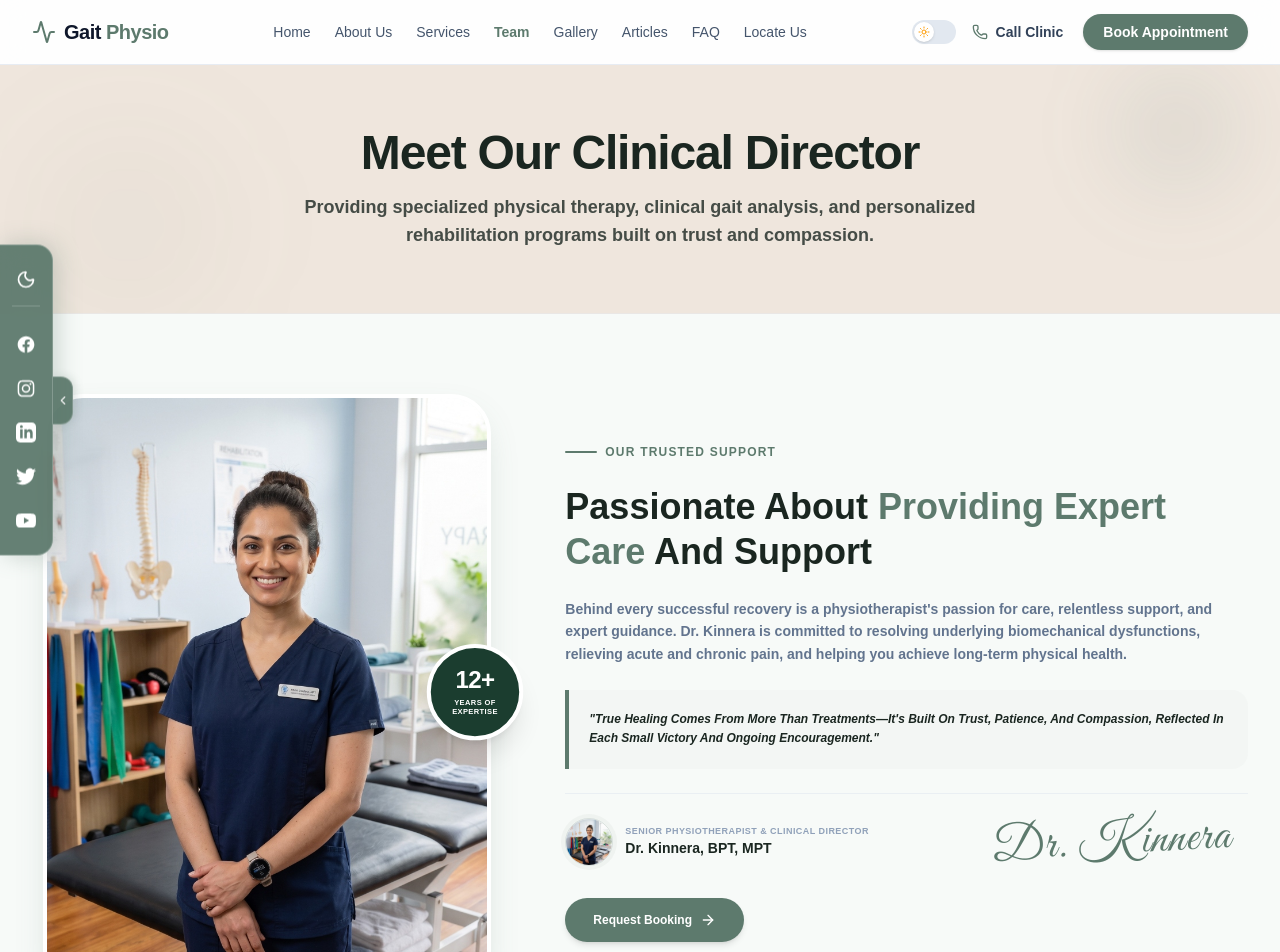
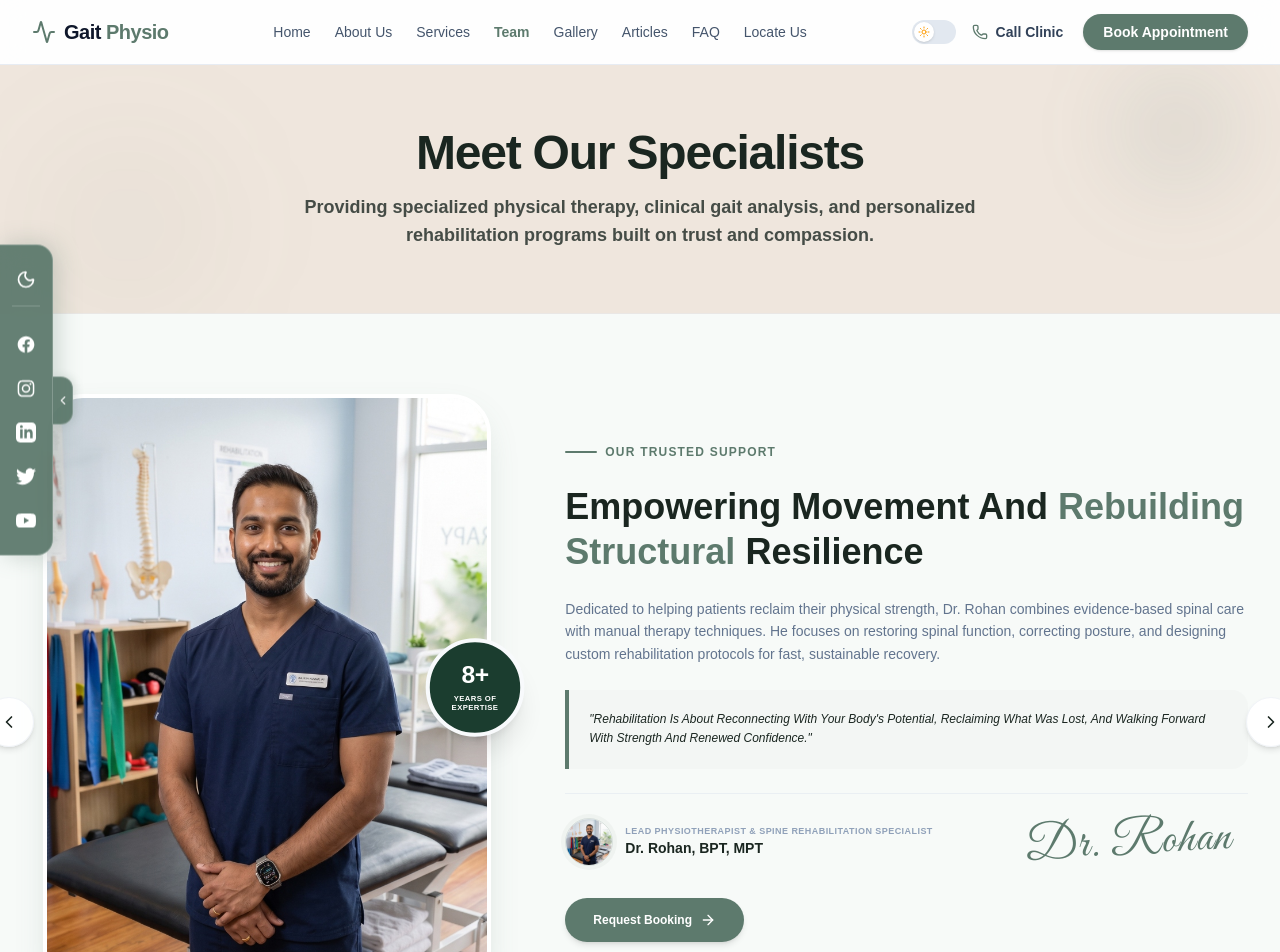
Before and after one commit to rameshdarisi03/rameshdental, a Next.js app: page /team in a window 1280 px wide. Shown: the top 952 px of the page. Built offline with nearby package versions, Linux system fonts and the light colour scheme.

Commit message:
design: Build dynamic loop-playing specialist carousel slider on Team page featuring Dr. Kinnera and Dr. Rohan

```diff
--- a/src/app/team/page.tsx
+++ b/src/app/team/page.tsx
@@ -1,6 +1,9 @@
+"use client";
+
+import React, { useState, useEffect, useCallback } from "react";
 import PageHeader from "@/components/public/PageHeader";
 import Link from "next/link";
-import { ArrowRight } from "lucide-react";
+import { ArrowRight, ChevronLeft, ChevronRight } from "lucide-react";
 import { Great_Vibes } from "next/font/google";
 
 const signatureFont = Great_Vibes({
@@ -8,7 +11,61 @@ const signatureFont = Great_Vibes({
   weight: "400",
 });
 
+interface TherapistProfile {
+  name: string;
+  role: string;
+  image: string;
+  years: string;
+  headline: string;
+  desc: string;
+  quote: string;
+  signature: string;
+}
+
 export default function Team() {
+  const profiles: TherapistProfile[] = [
+    {
+      name: "Dr. Kinnera, BPT, MPT",
+      role: "Senior Physiotherapist & Clinical Director",
+      image: "/images/dr-kinnera-portrait.jpg",
+      years: "12+",
+      headline: "Passionate About Providing Expert Care And Support",
+      desc: "Behind every successful recovery is a physiotherapist's passion for care, relentless support, and expert guidance. Dr. Kinnera is committed to resolving underlying biomechanical dysfunctions, relieving acute and chronic pain, and helping you achieve long-term physical health.",
+      quote: "True Healing Comes From More Than Treatments—It's Built On Trust, Patience, And Compassion, Reflected In Each Small Victory And Ongoing Encouragement.",
+      signature: "Dr. Kinnera",
+    },
+    {
+      name: "Dr. Rohan, BPT, MPT",
+      role: "Lead Physiotherapist & Spine Rehabilitation Specialist",
+      image: "/images/dr-rohan-portrait.jpg",
+      years: "8+",
+      headline: "Empowering Movement And Rebuilding Structural Resilience",
+      desc: "Dedicated to helping patients reclaim their physical strength, Dr. Rohan combines evidence-based spinal care with manual therapy techniques. He focuses on restoring spinal function, correcting posture, and designing custom rehabilitation protocols for fast, sustainable recovery.",
+      quote: "Rehabilitation Is About Reconnecting With Your Body's Potential, Reclaiming What Was Lost, And Walking Forward With Strength And Renewed Confidence.",
+      signature: "Dr. Rohan",
+    }
+  ];
+
+  const [currentIndex, setCurrentIndex] = useState(0);
+
+  const nextSlide = useCallback(() => {
+    setCurrentIndex((prev) => (prev + 1) % profiles.length);
+  }, [profiles.length]);
+
+  const prevSlide = useCallback(() => {
+    setCurrentIndex((prev) => (prev - 1 + profiles.length) % profiles.length);
+  }, [profiles.length]);
+
+  // Autoplay effect loops every 4 seconds. Reset on index changes (prevents rapid double-skipping)
+  useEffect(() => {
+    const timer = setInterval(() => {
+      nextSlide();
+    }, 4000);
+    return () => clearInterval(timer);
+  }, [nextSlide]);
+
+  const active = profiles[currentIndex];
+
   return (
     <div className="flex flex-col w-full min-h-screen">
       {/* Self-contained CSS Animations Injector */}
@@ -18,15 +75,15 @@ export default function Team() {
           50% { transform: translateY(-50%) translateY(-6px) scale(1.03); }
         }
         @keyframes fade-in-up {
-          from { opacity: 0; transform: translateY(30px); }
+          from { opacity: 0; transform: translateY(20px); }
           to { opacity: 1; transform: translateY(0); }
         }
         @keyframes fade-in-left {
-          from { opacity: 0; transform: translateX(-40px); }
+          from { opacity: 0; transform: translateX(-30px); }
           to { opacity: 1; transform: translateX(0); }
         }
         @keyframes fade-in-right {
-          from { opacity: 0; transform: translateX(40px); }
+          from { opacity: 0; transform: translateX(30px); }
           to { opacity: 1; transform: translateX(0); }
         }
         .animate-float-badge {
@@ -34,15 +91,15 @@ export default function Team() {
         }
         .animate-fade-in-up {
           opacity: 0;
-          animation: fade-in-up 0.8s cubic-bezier(0.16, 1, 0.3, 1) forwards;
+          animation: fade-in-up 0.6s cubic-bezier(0.16, 1, 0.3, 1) forwards;
         }
         .animate-fade-in-left {
           opacity: 0;
-          animation: fade-in-left 0.8s cubic-bezier(0.16, 1, 0.3, 1) forwards;
+          animation: fade-in-left 0.6s cubic-bezier(0.16, 1, 0.3, 1) forwards;
         }
         .animate-fade-in-right {
           opacity: 0;
-          animation: fade-in-right 0.8s cubic-bezier(0.16, 1, 0.3, 1) forwards;
+          animation: fade-in-right 0.6s cubic-bezier(0.16, 1, 0.3, 1) forwards;
         }
         .delay-100 { animation-delay: 100ms; }
         .delay-200 { animation-delay: 200ms; }
@@ -51,27 +108,48 @@ export default function Team() {
       `}</style>
 
       <PageHeader
-        title="Meet Our Clinical Director"
+        title="Meet Our Specialists"
         description="Providing specialized physical therapy, clinical gait analysis, and personalized rehabilitation programs built on trust and compassion."
       />
 
-      <section className="py-20 bg-brand-bg dark:bg-slate-955 flex-grow overflow-hidden">
-        <div className="mx-auto max-w-7xl px-4 sm:px-6 lg:px-8">
+      <section className="py-20 bg-brand-bg dark:bg-slate-955 flex-grow relative overflow-hidden">
+        <div className="mx-auto max-w-7xl px-4 sm:px-6 lg:px-8 relative">
 
-          <div className="grid grid-cols-1 lg:grid-cols-12 gap-12 lg:gap-16 items-center">
+          {/* Navigation Arrows for desktop */}
+          <div className="absolute top-1/2 -translate-y-1/2 -left-4 z-20 hidden lg:block">
+            <button
+              onClick={prevSlide}
+              className="p-3.5 rounded-full bg-white/90 dark:bg-slate-900/90 border border-slate-200/50 dark:border-slate-800 text-brand-charcoal dark:text-white hover:bg-brand-green hover:text-white transition-all shadow-md cursor-pointer hover:scale-105 active:scale-95"
+              title="Previous Specialist"
+            >
+              <ChevronLeft className="w-5 h-5" />
+            </button>
+          </div>
+          <div className="absolute top-1/2 -translate-y-1/2 -right-4 z-20 hidden lg:block">
+            <button
+              onClick={nextSlide}
+              className="p-3.5 rounded-full bg-white/90 dark:bg-slate-900/90 border border-slate-200/50 dark:border-slate-800 text-brand-charcoal dark:text-white hover:bg-brand-green hover:text-white transition-all shadow-md cursor-pointer hover:scale-105 active:scale-95"
+              title="Next Specialist"
+            >
+              <ChevronRight className="w-5 h-5" />
+            </button>
+          </div>
 
-            {/* Left Column: Main Portrait (Matches the mockup request by removing crossed-out details) */}
+          {/* Sliding Content Container - keyed by currentIndex to re-trigger animations cleanly */}
+          <div key={currentIndex} className="grid grid-cols-1 lg:grid-cols-12 gap-12 lg:gap-16 items-center w-full">
+
+            {/* Left Column: Portrait and floating badge */}
             <div className="lg:col-span-5 relative animate-fade-in-left">
               <div className="relative max-w-md mx-auto">
                 <img
-                  src="/images/dr-kinnera-portrait.jpg"
-                  alt="Dr. Kinnera Standing in GPC Clinic"
+                  src={active.image}
+                  alt={`${active.name} Standing in GPC Clinic`}
                   className="w-full rounded-[2.5rem] object-cover aspect-[3/4] shadow-[0_15px_35px_-10px_rgba(93,122,109,0.25)] border-4 border-white dark:border-slate-900 transition-all duration-300"
                 />
 
                 {/* Floating circular expertise badge - Overlaid on center right edge with pulsing/floating animation */}
-                <div className="absolute -right-8 top-1/2 z-10 w-24 h-24 rounded-full bg-[#1b3d2f] text-white flex flex-col items-center justify-center border-4 border-slate-55 dark:border-slate-950 shadow-xl text-center select-none animate-float-badge">
-                  <span className="text-xl sm:text-2xl font-black tracking-tight leading-none">12+</span>
+                <div className="absolute -right-8 top-1/2 z-10 w-24 h-24 rounded-full bg-[#1b3d2f] text-white flex flex-col items-center justify-center border-4 border-slate-50 dark:border-slate-950 shadow-xl text-center select-none animate-float-badge">
+                  <span className="text-xl sm:text-2xl font-black tracking-tight leading-none">{active.years}</span>
                   <span className="text-[7.5px] font-black uppercase tracking-wider mt-1.5 leading-tight">
                     Years of<br />Expertise
                   </span>
@@ -79,10 +157,10 @@ export default function Team() {
               </div>
             </div>
 
-            {/* Right Column: Premium Text Info Panel with slide-in animation */}
-            <div className="lg:col-span-7 space-y-6 animate-fade-in-right">
+            {/* Right Column: Premium Text Info Panel */}
+            <div className="lg:col-span-7 space-y-6">
 
-              {/* Sub-badge text with line graphic */}
+              {/* Static sub-badge header (Not sliding inside the grid layout, but mounts with the dynamic slide card details) */}
               <div className="flex items-center gap-2 text-brand-green dark:text-teal-400 font-extrabold text-[10px] sm:text-xs uppercase tracking-widest animate-fade-in-up">
                 <span className="h-[2px] w-8 bg-brand-green dark:bg-teal-400 rounded-full"></span>
                 OUR TRUSTED SUPPORT
@@ -90,40 +168,48 @@ export default function Team() {
 
               {/* Headline */}
               <h2 className="text-3xl sm:text-4xl font-black text-brand-charcoal dark:text-white leading-tight animate-fade-in-up delay-100">
-                Passionate About <span className="text-brand-green dark:text-teal-400">Providing Expert Care</span> And Support
+                {active.headline.includes("Providing") ? (
+                  <>
+                    Passionate About <span className="text-brand-green dark:text-teal-400">Providing Expert Care</span> And Support
+                  </>
+                ) : (
+                  <>
+                    Empowering Movement And <span className="text-brand-green dark:text-teal-400">Rebuilding Structural</span> Resilience
+                  </>
+                )}
               </h2>
 
               {/* Sub-paragraph */}
-              <p className="text-xs sm:text-sm text-slate-500 dark:text-slate-400 leading-relaxed font-semibold animate-fade-in-up delay-200">
-                Behind every successful recovery is a physiotherapist's passion for care, relentless support, and expert guidance. Dr. Kinnera is committed to resolving underlying biomechanical dysfunctions, relieving acute and chronic pain, and helping you achieve long-term physical health.
+              <p className="text-xs sm:text-sm text-slate-500 dark:text-slate-400 leading-relaxed font-normal animate-fade-in-up delay-200">
+                {active.desc}
               </p>
 
               {/* Quote block */}
-              <div className="border-l-4 border-brand-green dark:border-teal-500 bg-[#f0f4f2]/60 dark:bg-brand-green/5 p-4 sm:p-5 rounded-r-2xl italic text-[11px] sm:text-xs font-semibold text-slate-650 dark:text-slate-350 leading-relaxed animate-fade-in-up delay-300">
-                "True Healing Comes From More Than Treatments—It's Built On Trust, Patience, And Compassion, Reflected In Each Small Victory And Ongoing Encouragement."
+              <div className="border-l-4 border-brand-green dark:border-teal-500 bg-[#f0f4f2]/60 dark:bg-brand-green/5 p-4 sm:p-5 rounded-r-2xl italic text-[11px] sm:text-xs font-normal text-slate-655 dark:text-slate-350 leading-relaxed animate-fade-in-up delay-300">
+                "{active.quote}"
               </div>
 
               {/* Profile Card & Handwriting Signature (Flex row wrapper) */}
               <div className="flex flex-wrap items-center justify-between gap-6 pt-6 border-t border-slate-200/60 dark:border-slate-800 animate-fade-in-up delay-400">
                 <div className="flex items-center gap-3">
                   <img
-                    src="/images/dr-kinnera-portrait.jpg"
-                    alt="Dr. Kinnera Profile Icon"
+                    src={active.image}
+                    alt={`${active.name} Profile Icon`}
                     className="w-12 h-12 rounded-full object-cover border border-brand-green/20 ring-4 ring-brand-green/5 shrink-0"
                   />
                   <div>
                     <span className="text-[9px] font-black uppercase tracking-wider text-slate-400 leading-none block mb-1">
-                      Senior Physiotherapist & Clinical Director
+                      {active.role}
                     </span>
                     <h4 className="text-sm font-black text-brand-charcoal dark:text-white leading-tight">
-                      Dr. Kinnera, BPT, MPT
+                      {active.name}
                     </h4>
                   </div>
                 </div>
 
                 {/* Flowy Handwriting Cursive Signature */}
                 <div className={`${signatureFont.className} text-4xl sm:text-5xl text-brand-green dark:text-teal-400 font-medium select-none pr-4 rotate-[-3deg] transform origin-center tracking-wide`}>
-                  Dr. Kinnera
+                  {active.signature}
                 </div>
               </div>
 
@@ -142,6 +228,34 @@ export default function Team() {
 
           </div>
 
+          {/* Desktop/Tablet Pagination Indicator Dots & Mobile Navigator Control */}
+          <div className="flex items-center justify-center gap-4 pt-12">
+            <button
+              onClick={prevSlide}
+              className="lg:hidden p-2.5 rounded-full bg-white dark:bg-slate-900 border border-slate-200 dark:border-slate-800 text-brand-charcoal dark:text-white hover:bg-brand-green hover:text-white transition-all shadow"
+            >
+              <ChevronLeft className="w-4 h-4" />
+            </button>
+
+            <div className="flex gap-2">
+              {profiles.map((_, idx) => (
+                <button
+                  key={idx}
+                  onClick={() => setCurrentIndex(idx)}
+                  className={`h-2.5 rounded-full transition-all duration-350 cursor-pointer ${idx === currentIndex ? "bg-brand-green w-6" : "bg-slate-300 dark:bg-slate-700 w-2.5 hover:bg-slate-400"}`}
+                  title={`View Specialist ${idx + 1}`}
+                />
+              ))}
+            </div>
+
+            <button
+              onClick={nextSlide}
+              className="lg:hidden p-2.5 rounded-full bg-white dark:bg-slate-900 border border-slate-200 dark:border-slate-800 text-brand-charcoal dark:text-white hover:bg-brand-green hover:text-white transition-all shadow"
+            >
+              <ChevronRight className="w-4 h-4" />
+            </button>
+          </div>
+
         </div>
       </section>
     </div>
```
Also changed, not shown: public/images/dr-rohan-portrait.jpg (added).
